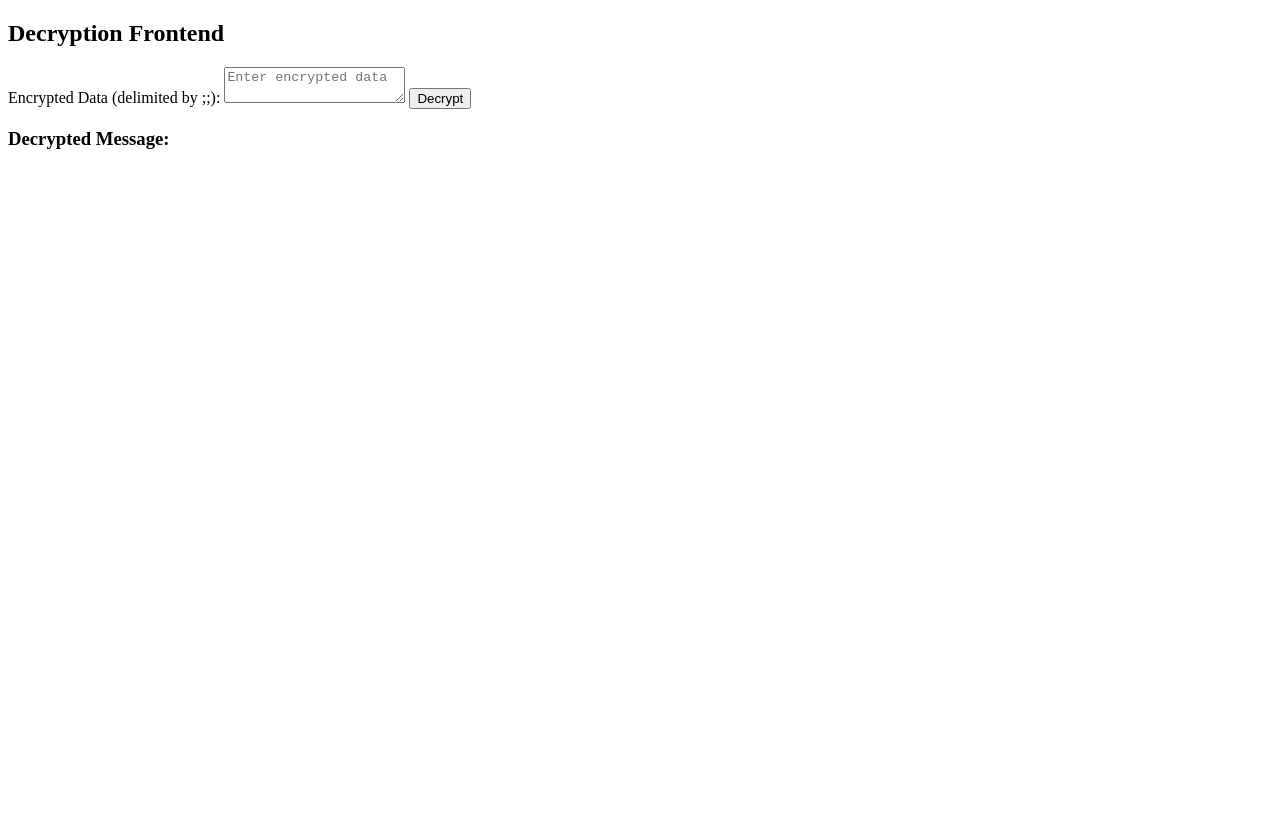
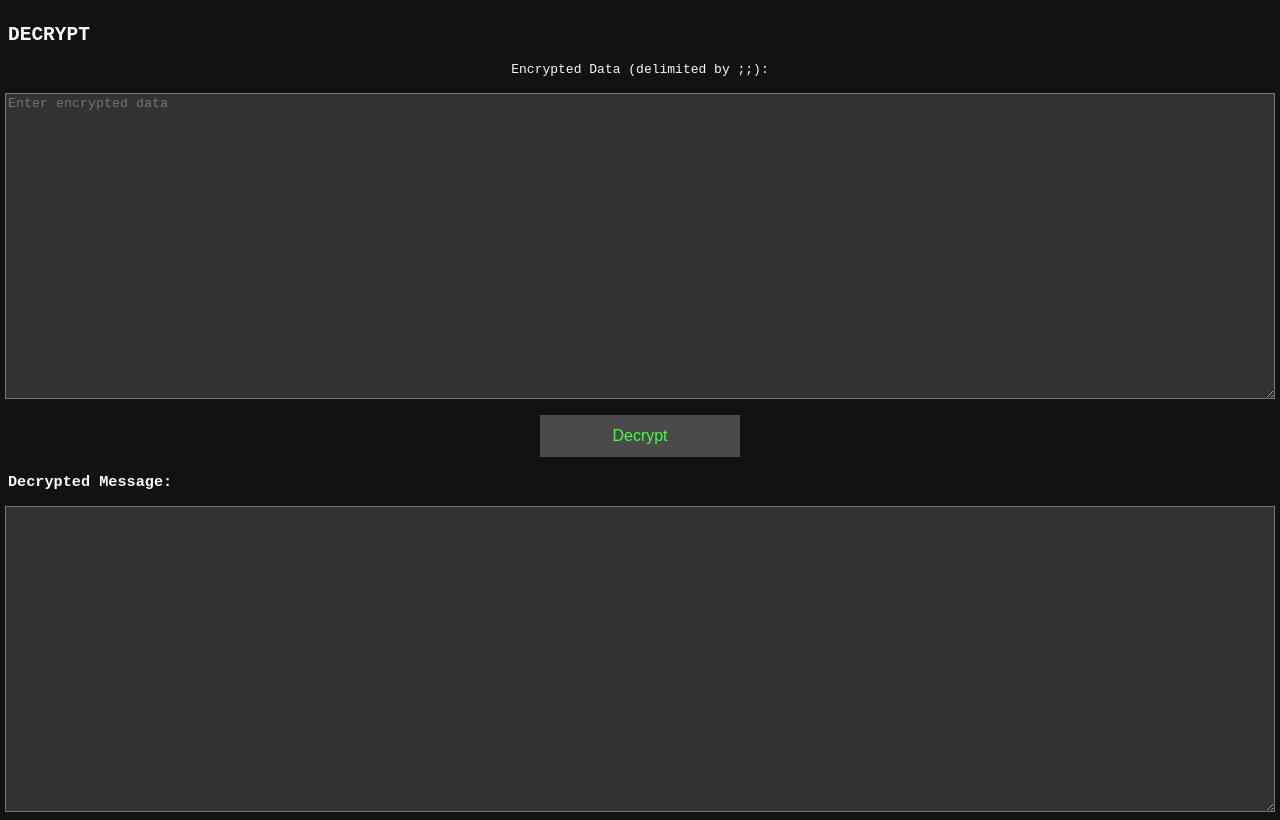
Before and after one commit to krystianbajno/telegram-encrypt, a website: page index.html in a window 1280 px wide. Drawn offline with Linux system fonts and the light colour scheme.

Commit message:
telegram-encrypt

```diff
--- a/index.html
+++ b/index.html
@@ -6,17 +6,57 @@
   <meta name="viewport" content="width=device-width, initial-scale=1.0">
   <title>Decryption Frontend</title>
 </head>
+<style>
+body {
+ background-color: #121212;
+ color: #fafafa;
+ display: flex;
+ flex-direction: column;
+ font-family: monospace;
+}
+
+label {
+  margin-bottom: 16px;
+}
+
+textarea {
+  background: #323232;
+  color: white;
+  min-height: 300px;
+  width: 100%;
+}
+
+button {
+  margin-top: 16px;
+  display: flex;
+  width: 200px;
+  text-align: center;
+  justify-content: center;
+  align-items: center;
+  height: 42px;
+  background: #4a4a4a;
+  border: none;
+  color: #4afa4a;
+  font-size: 16px;
+  cursor: pointer;
+}
+.enc, .dec {
+  display: flex;
+  align-items: center;
+  flex-direction: column;
+}
+</style>
 <body>
-  <h2>Decryption Frontend</h2>
-
-  <label for="encryptedData">Encrypted Data (delimited by ;;):</label>
-  <textarea id="encryptedData" placeholder="Enter encrypted data"></textarea>
-
-  <button onclick="decrypt()">Decrypt</button>
-
+  <h2>DECRYPT</h2>
+  <div class="enc">
+    <label for="encryptedData">Encrypted Data (delimited by ;;):</label>
+    <textarea id="encryptedData" placeholder="Enter encrypted data"></textarea>
+    <button onclick="decrypt()">Decrypt</button>
+  </div>
   <h3>Decrypted Message:</h3>
-  <div id="decryptedMessage"></div>
-
+  <div class="dec">
+    <textarea id="decryptedMessage"></textarea>
+  </div>
   <script>
     async function decrypt() {
       const encryptedData = document.getElementById('encryptedData').value;
```
